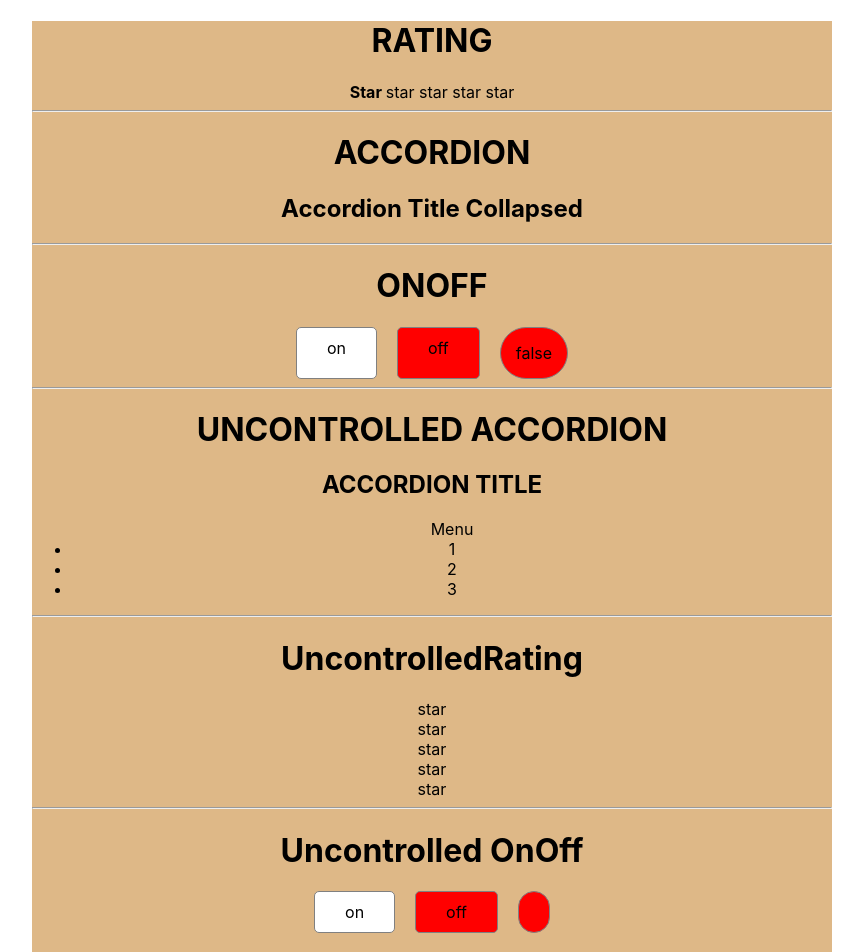
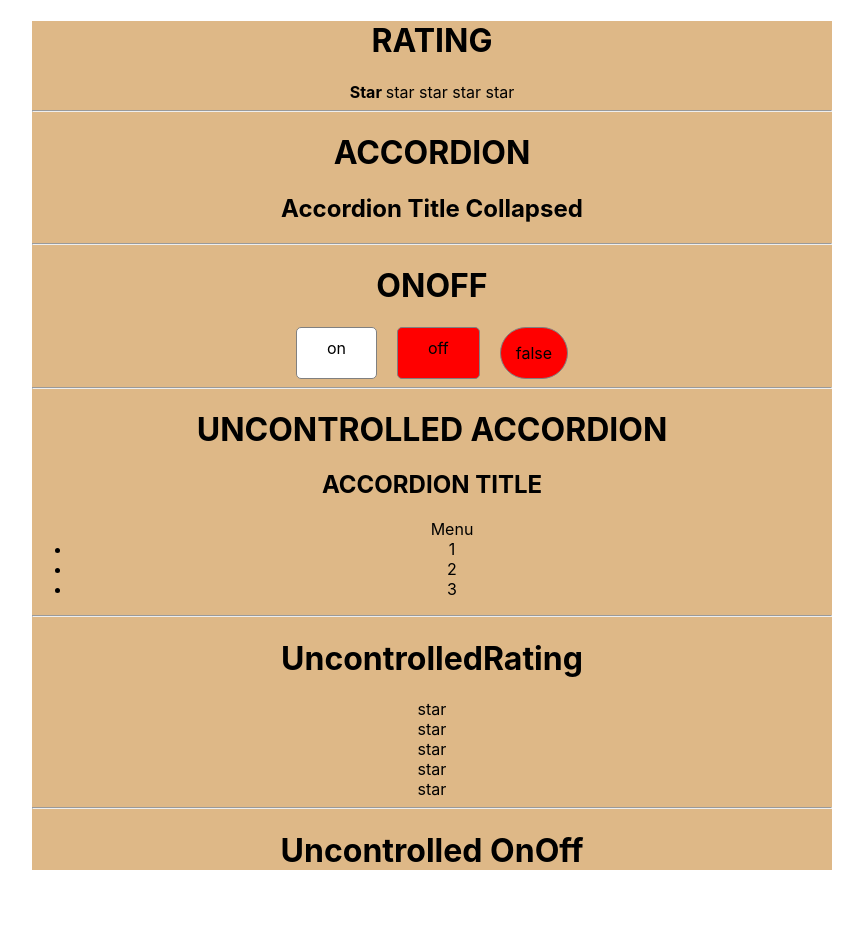
Before and after one commit to ArturLimaiko/it-kamasutra-examples-, a React (Create React App) app: page / in a window 1280 px wide. Shown: the top 952 px of the page, without its empty margins (208-1071 px from the left). After the commit the page ends 891 px from the top, so only its background shows below. Built offline with nearby package versions, Linux system fonts and the light colour scheme.

Commit message:
немного правок

```diff
--- a/src/App.tsx
+++ b/src/App.tsx
@@ -5,7 +5,6 @@ import {OnOff} from "./OnOff";
 import {UncontrolledAccordion} from "./UncontrolledAccordion";
 import {UncontrolledRating} from "./UncontrolledRating";
 import './App.css';
-import {UncontrolledOnOff} from "./UncontrolledOnOff";
 
 function App() {
 
@@ -35,7 +34,6 @@ function App() {
             <UncontrolledRating/>
             <hr/>
             <AppTitle title='Uncontrolled OnOff'/>
-            <UncontrolledOnOff />
         </div>
     );
 }
--- a/src/UncontrolledOnOff.tsx
+++ /dev/null
@@ -1,73 +0,0 @@
-import React, {useState} from 'react';
-
-
-export const UncontrolledOnOff = () => {
-    const [switchOn, setSwitchOn] = useState<boolean>();
-
-    const onStyle = {
-        display: 'block',
-        borderRadius: '5px',
-        padding: '10px 30px',
-        margin: '0',
-        border: '1px solid gray',
-        backgroundColor: switchOn ? 'green' : 'white',
-        color: 'black'
-    }
-
-    const offStyle = {
-        display: 'block',
-        borderRadius: '5px',
-        padding: '10px 30px',
-        margin: '0',
-        border: '1px solid gray',
-        backgroundColor: switchOn ? 'white' : 'red',
-        color: 'black'
-    }
-    const switchButton = {
-        display: 'block',
-        padding: '15px',
-        border: '1px solid gray',
-        borderRadius: '30px',
-        backgroundColor: switchOn ? 'green' : 'red'
-    }
-    const wrap = {
-        display: 'flex',
-        gap: '20px',
-        justifyContent: 'center',
-        paddingBottom:'40px'
-    }
-
-    return (
-        <div style={wrap}>
-            <div style={onStyle} onClick={()=> setSwitchOn(!switchOn)}>on</div>
-            <div style={offStyle} onClick={()=> setSwitchOn(!switchOn)}>off</div>
-            <div style={switchButton}>{switchOn?.toString()}</div>
-        </div>
-    );
-};
-
-//посложнее вариант
-
-// import React, {useState} from 'react';
-// import './OnOff.css';
-//
-// export const OnOff = () => {
-//     let [isOn, setIsOn] = useState(false);
-//
-//     const isOnClick = () => {
-//         setIsOn(true)
-//     }
-//
-//     const isOffClick = () => {
-//         setIsOn(false)
-//     }
-//
-//     return (
-//         <div className={'wrap'}>
-//             <div className={`green ${isOn ? 'active' : ''}`} onClick={isOnClick}>ON</div>
-//             <div className={`red ${!isOn ? 'active' : ''}`} onClick={isOffClick}>OFF</div>
-//             <button onClick={() =>  alert(isOn ? 'Is On!' : 'Is Off!')}> Click me!
-//             </button>
-//         </div>
-//     );
-// };
```
